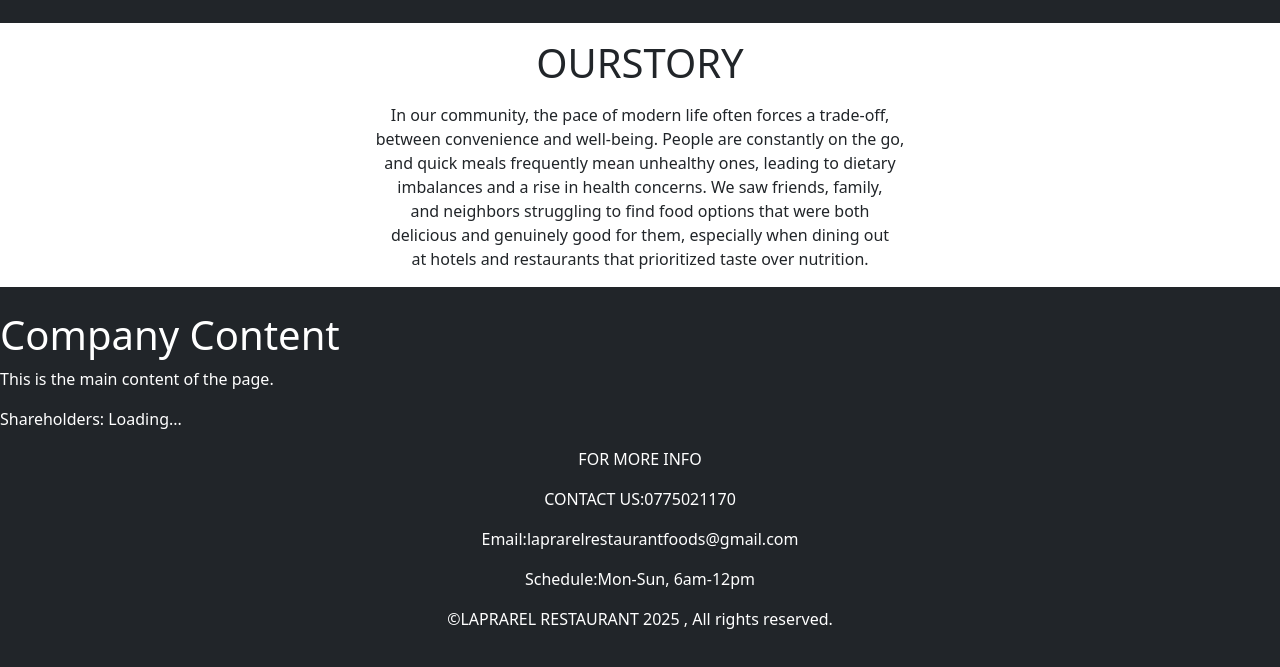
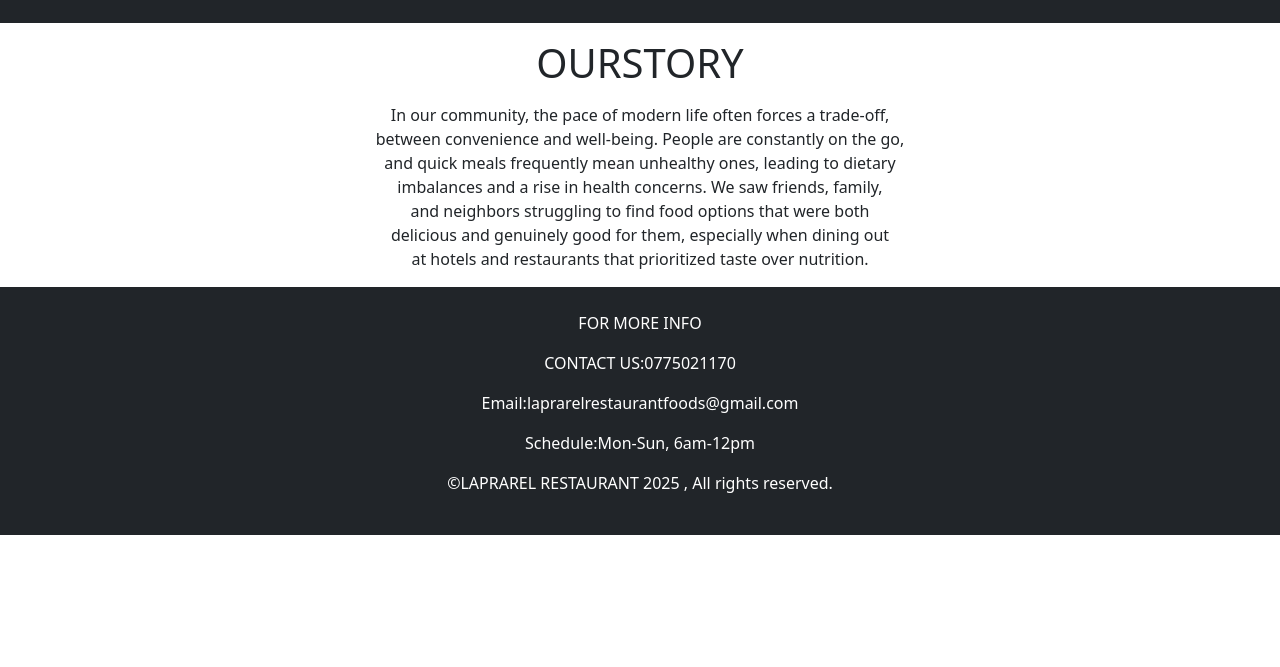
Before and after one commit to Jeanclaude09-dev/Web-Development-Group-Course-work, a plain HTML site: page index.html in a window 1280 px wide. Shown: the part 919-1586 px from the top of the page. After the commit the page ends 1454 px from the top, so only its background shows below. Drawn offline with nearby package versions, Linux system fonts and the light colour scheme.

Commit message:
Update index.html

```diff
--- a/index.html
+++ b/index.html
@@ -98,16 +98,6 @@
 </div>
 
     <footer class="bg-dark text-white py-4 mt-auto">
-        <main>
-        <h1>Company Content</h1>
-        <p>This is the main content of the page.</p>
-    </main>
-
-    <footer id="shareholders-footer">
-        <p>Shareholders: Loading...</p>
-    </footer>
-
-    <script src="script.js"></script>
         <div class="container text-center">
             <p>FOR MORE INFO</p>
             <p>CONTACT US:0775021170</p>
```
